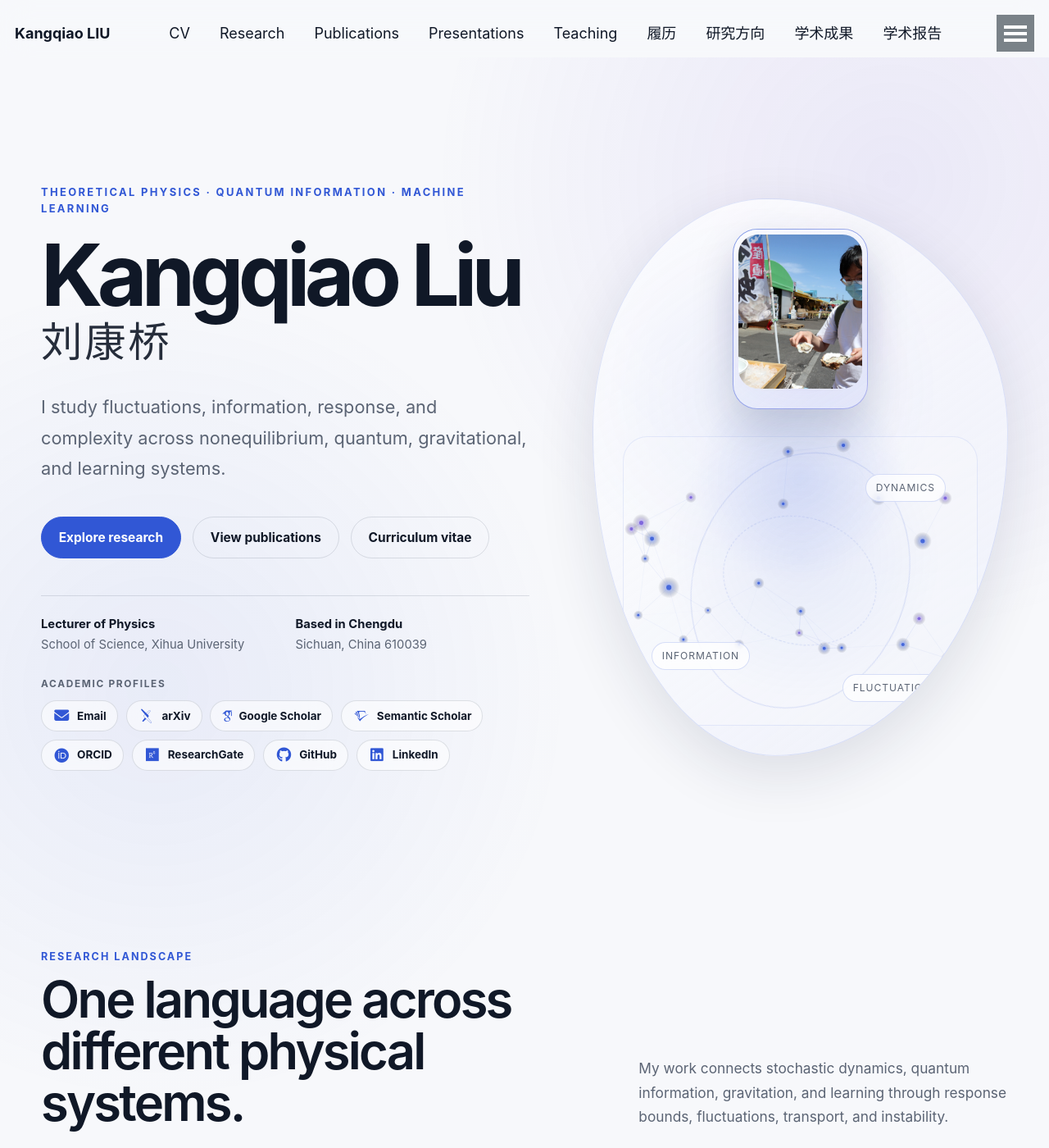
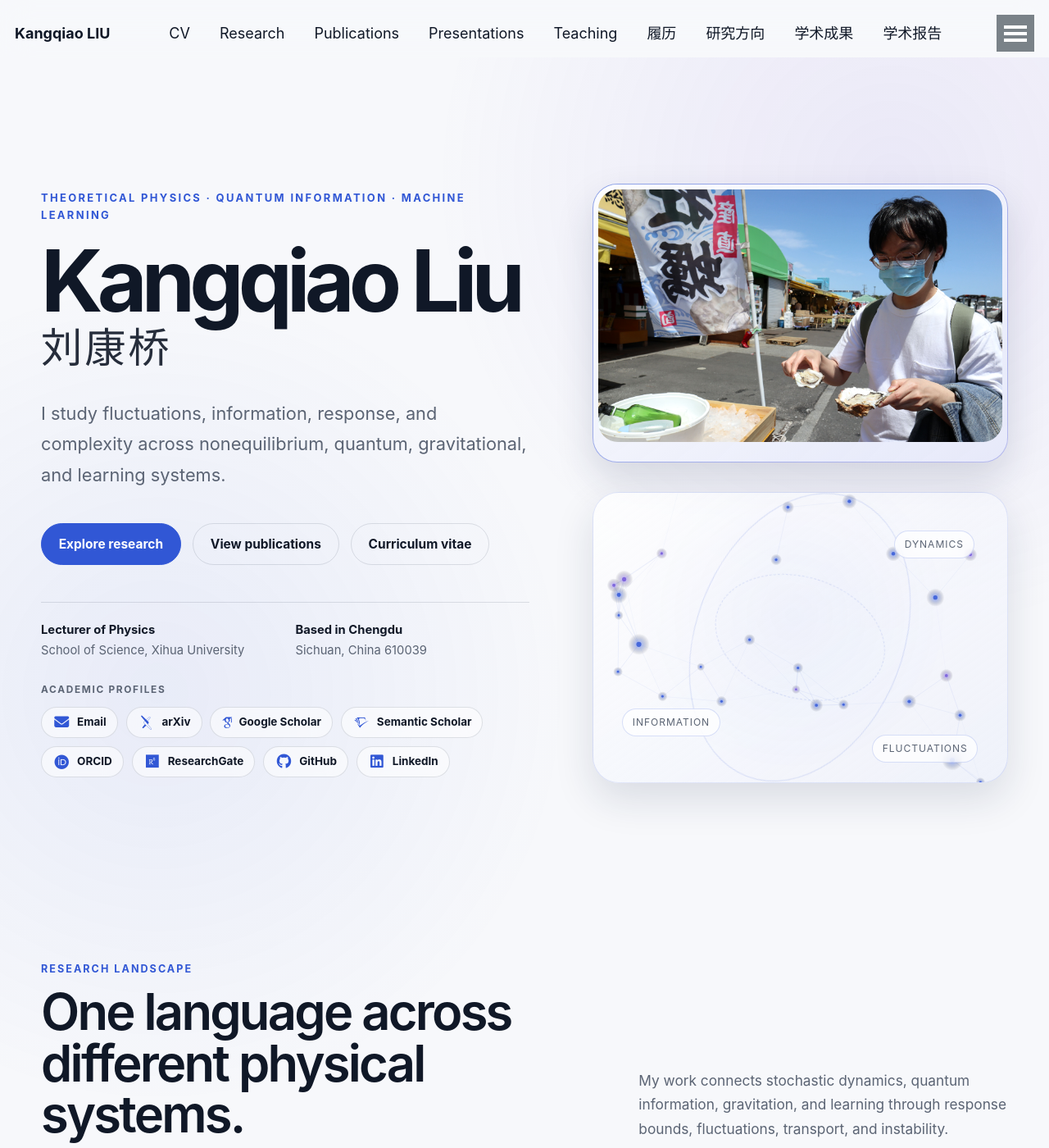
Before and after one commit to KangqiaoLiu/KangqiaoLiu.github.io, a Jekyll site: the page built from _pages/about.md, in a window 1280 px wide and 1400 px high. Shown: the whole window at 82% size. Built offline with Jekyll 4.4.1, drawn with Linux system fonts in a browser that asks for light colours; some web fonts are replaced.

Commit message:
Separate homepage portrait and particle figures

```diff
--- a/_sass/_home-portrait.scss
+++ b/_sass/_home-portrait.scss
@@ -1,82 +1,76 @@
-/* Homepage portrait stacked above the interactive research field. */
+/* Two fully independent homepage visuals: portrait above, particle field below. */
 
 .ai-hero__visual {
   display: flex;
-  min-height: 680px;
-  padding: clamp(1.35rem, 3vw, 2rem);
+  min-height: 0;
+  padding: 0;
+  border: 0;
+  border-radius: 0;
+  background: transparent;
+  box-shadow: none;
   flex-direction: column;
-  align-items: center;
-  gap: clamp(1.25rem, 3vw, 1.8rem);
+  align-items: stretch;
+  gap: clamp(1.35rem, 3vw, 2rem);
+  overflow: visible;
+  isolation: auto;
+  transform: none;
 }
 
-/* The legacy orbital pseudo-elements belonged to the entire visual card.
-   Move them to the lower field so the portrait and particle stage stay separate. */
 .ai-hero__visual::before,
 .ai-hero__visual::after {
   display: none;
 }
 
+/* Independent upper photograph. */
 .ai-home-portrait {
   position: relative;
-  z-index: 4;
-  width: clamp(158px, 38%, 214px);
-  flex: 0 0 auto;
+  width: 100%;
   margin: 0;
   padding: 6px;
-  border: 1px solid rgba(49, 87, 213, 0.22);
+  border: 1px solid rgba(49, 87, 213, 0.20);
   border-radius: 30px;
   background:
-    linear-gradient(145deg, rgba(255, 255, 255, 0.96), rgba(230, 235, 251, 0.82)) padding-box,
-    linear-gradient(135deg, rgba(49, 87, 213, 0.45), rgba(114, 87, 216, 0.24)) border-box;
+    linear-gradient(145deg, rgba(255, 255, 255, 0.97), rgba(232, 236, 250, 0.88)) padding-box,
+    linear-gradient(135deg, rgba(49, 87, 213, 0.40), rgba(114, 87, 216, 0.20)) border-box;
   box-shadow:
-    0 22px 50px rgba(24, 38, 73, 0.18),
-    inset 0 1px 0 rgba(255, 255, 255, 0.78);
-  transition: transform 260ms ease, box-shadow 260ms ease;
-  isolation: isolate;
+    0 20px 46px rgba(24, 38, 73, 0.15),
+    inset 0 1px 0 rgba(255, 255, 255, 0.82);
+  overflow: hidden;
+  transition: transform 220ms ease, box-shadow 220ms ease;
 }
 
 .ai-home-portrait::before {
-  position: absolute;
-  z-index: -1;
-  width: 124%;
-  height: 124%;
-  top: -12%;
-  left: -12%;
-  border-radius: 42%;
-  background: radial-gradient(circle, rgba(49, 87, 213, 0.16), rgba(114, 87, 216, 0.06) 42%, transparent 70%);
-  content: "";
-  filter: blur(8px);
-  pointer-events: none;
+  display: none;
 }
 
 .ai-home-portrait img {
   display: block;
   width: 100%;
-  aspect-ratio: 4 / 5;
+  aspect-ratio: 16 / 10;
   border-radius: 24px;
   object-fit: cover;
-  object-position: center 30%;
-  filter: saturate(0.96) contrast(1.025);
+  object-position: center center;
+  filter: saturate(0.97) contrast(1.02);
 }
 
 .ai-home-portrait:hover {
   box-shadow:
-    0 28px 62px rgba(24, 38, 73, 0.23),
-    inset 0 1px 0 rgba(255, 255, 255, 0.88);
+    0 26px 58px rgba(24, 38, 73, 0.20),
+    inset 0 1px 0 rgba(255, 255, 255, 0.90);
   transform: translateY(-3px);
 }
 
+/* Independent lower particle figure. */
 .ai-home-field {
   position: relative;
-  z-index: 1;
   width: 100%;
-  min-height: 315px;
-  flex: 1 1 auto;
-  border: 1px solid rgba(49, 87, 213, 0.10);
-  border-radius: 30px;
+  min-height: 355px;
+  border: 1px solid rgba(49, 87, 213, 0.14);
+  border-radius: 32px;
   background:
-    radial-gradient(circle at 50% 42%, rgba(49, 87, 213, 0.08), transparent 58%),
-    rgba(255, 255, 255, 0.18);
+    linear-gradient(145deg, rgba(255, 255, 255, 0.78), rgba(232, 236, 250, 0.52)),
+    radial-gradient(circle at 48% 42%, rgba(49, 87, 213, 0.13), transparent 58%);
+  box-shadow: 0 20px 48px rgba(24, 38, 73, 0.13);
   overflow: hidden;
   isolation: isolate;
 }
@@ -92,18 +86,18 @@
 }
 
 .ai-home-field::before {
-  width: 74%;
-  height: 74%;
-  top: 13%;
-  left: 13%;
+  width: 72%;
+  height: 72%;
+  top: 14%;
+  left: 14%;
   animation: ai-orbit 22s linear infinite;
 }
 
 .ai-home-field::after {
-  width: 44%;
-  height: 44%;
-  top: 28%;
-  left: 28%;
+  width: 42%;
+  height: 42%;
+  top: 29%;
+  left: 29%;
   border-style: dashed;
   animation: ai-orbit-reverse 15s linear infinite;
 }
@@ -118,52 +112,48 @@
 
 .ai-home-field .ai-orbit-label--one {
   top: 13%;
-  right: 9%;
+  right: 8%;
 }
 
 .ai-home-field .ai-orbit-label--two {
-  bottom: 19%;
-  left: 8%;
+  bottom: 16%;
+  left: 7%;
 }
 
 .ai-home-field .ai-orbit-label--three {
-  right: 8%;
-  bottom: 8%;
+  right: 7%;
+  bottom: 7%;
 }
 
 @media (max-width: 960px) {
   .ai-hero__visual {
-    min-height: 650px;
-  }
-
-  .ai-home-portrait {
-    width: clamp(150px, 28vw, 190px);
+    width: min(100%, 720px);
+    margin-right: auto;
+    margin-left: auto;
   }
 
   .ai-home-field {
-    min-height: 300px;
+    min-height: 390px;
   }
 }
 
 @media (max-width: 640px) {
   .ai-hero__visual {
-    min-height: 570px;
-    padding: 1.05rem;
     gap: 1rem;
   }
 
   .ai-home-portrait {
-    width: 142px;
-    padding: 5px;
-    border-radius: 25px;
+    padding: 4px;
+    border-radius: 24px;
   }
 
   .ai-home-portrait img {
+    aspect-ratio: 4 / 3;
     border-radius: 20px;
   }
 
   .ai-home-field {
-    min-height: 280px;
+    min-height: 310px;
     border-radius: 24px;
   }
 
@@ -173,36 +163,37 @@
   }
 
   .ai-home-field .ai-orbit-label--one {
-    top: 11%;
+    top: 12%;
     right: 5%;
   }
 
   .ai-home-field .ai-orbit-label--two {
-    bottom: 18%;
+    bottom: 16%;
     left: 5%;
   }
 
   .ai-home-field .ai-orbit-label--three {
-    right: 6%;
+    right: 5%;
     bottom: 5%;
   }
 }
 
 @media (prefers-color-scheme: dark) {
   .ai-home-portrait {
-    border-color: rgba(141, 166, 255, 0.28);
+    border-color: rgba(141, 166, 255, 0.25);
     background:
-      linear-gradient(145deg, rgba(31, 40, 58, 0.96), rgba(18, 25, 39, 0.88)) padding-box,
-      linear-gradient(135deg, rgba(141, 166, 255, 0.52), rgba(178, 156, 255, 0.27)) border-box;
+      linear-gradient(145deg, rgba(31, 40, 58, 0.97), rgba(18, 25, 39, 0.90)) padding-box,
+      linear-gradient(135deg, rgba(141, 166, 255, 0.48), rgba(178, 156, 255, 0.24)) border-box;
     box-shadow:
-      0 26px 62px rgba(0, 0, 0, 0.44),
-      inset 0 1px 0 rgba(255, 255, 255, 0.12);
+      0 24px 56px rgba(0, 0, 0, 0.38),
+      inset 0 1px 0 rgba(255, 255, 255, 0.11);
   }
 
   .ai-home-field {
-    border-color: rgba(141, 166, 255, 0.12);
+    border-color: rgba(141, 166, 255, 0.18);
     background:
-      radial-gradient(circle at 50% 42%, rgba(141, 166, 255, 0.10), transparent 58%),
-      rgba(13, 19, 31, 0.16);
+      linear-gradient(145deg, rgba(25, 34, 51, 0.88), rgba(13, 19, 31, 0.72)),
+      radial-gradient(circle at 48% 42%, rgba(141, 166, 255, 0.16), transparent 58%);
+    box-shadow: 0 24px 58px rgba(0, 0, 0, 0.32);
   }
 }
```
